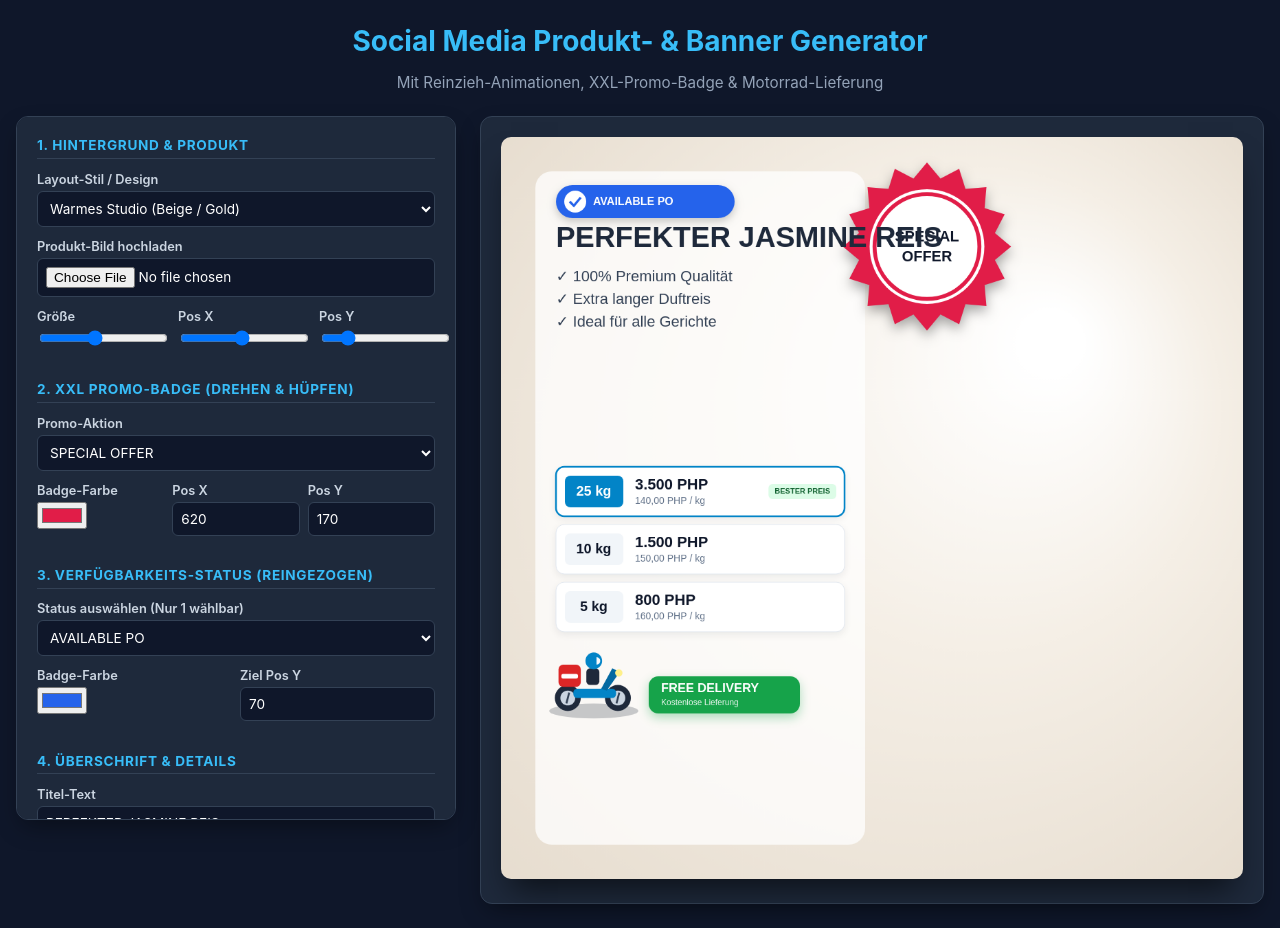
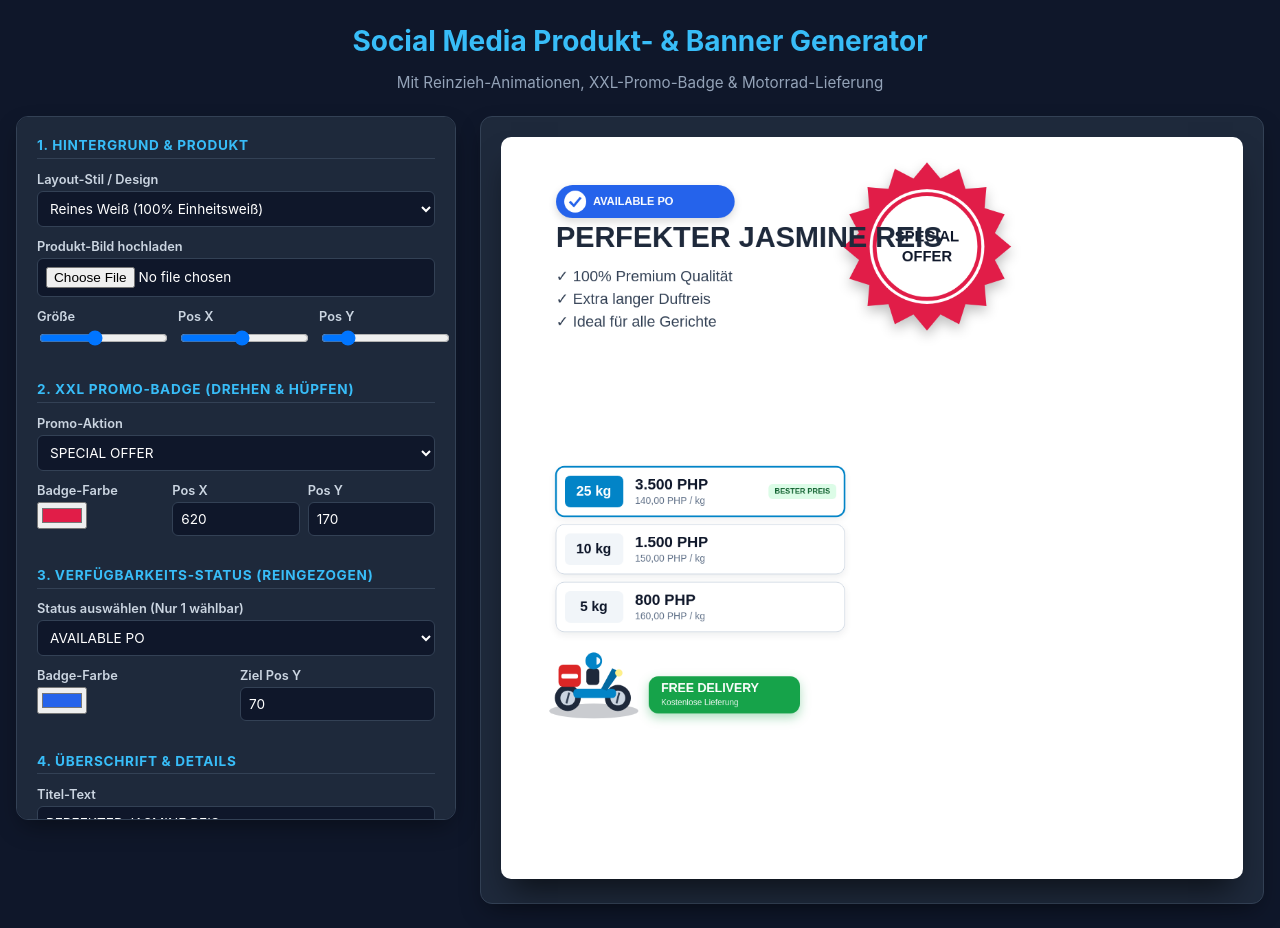
Before and after one commit to sakeun72-cloud/FBMask, a plain HTML site: page index.html in a window 1280 px wide. Drawn offline with Linux system fonts and the light colour scheme.

Commit message:
Modify background style and shadow color settings
Updated background style options and adjusted shadow colors for various elements.

```diff
--- a/index.html
+++ b/index.html
@@ -54,7 +54,8 @@
       <div class="field">
         <label>Layout-Stil / Design</label>
         <select id="bgStyle">
-          <option value="warmStudio">Warmes Studio (Beige / Gold)</option>
+          <option value="pureWhite" selected>Reines Weiß (100% Einheitsweiß)</option>
+          <option value="warmStudio">Warmes Studio (Beige / Soft)</option>
           <option value="freshGreen">Frisches Natur-Grün</option>
           <option value="royalBlue">Elegantes Premium Blau</option>
           <option value="modernClean">Modernes Slate / Dunkel</option>
@@ -301,6 +302,13 @@
 
     function drawBackground() {
       const style = inputs.bgStyle.value;
+
+      if (style === 'pureWhite') {
+        ctx.fillStyle = '#ffffff';
+        ctx.fillRect(0, 0, 1080, 1080);
+        return;
+      }
+
       let grad;
       if (style === 'warmStudio') {
         grad = ctx.createRadialGradient(800, 300, 50, 540, 540, 800);
@@ -419,7 +427,7 @@
         ctx.save();
         ctx.beginPath();
         ctx.ellipse(x + w / 2, y + h - 15, w * 0.38, 22 * scale, 0, 0, Math.PI * 2);
-        ctx.fillStyle = 'rgba(0, 0, 0, 0.22)';
+        ctx.fillStyle = 'rgba(0, 0, 0, 0.15)';
         ctx.filter = 'blur(12px)';
         ctx.fill();
         ctx.restore();
@@ -459,7 +467,7 @@
           ctx.scale(finalScale, finalScale);
           ctx.rotate(rotationAngle);
 
-          ctx.shadowColor = 'rgba(0,0,0,0.35)';
+          ctx.shadowColor = 'rgba(0,0,0,0.25)';
           ctx.shadowBlur = 18; ctx.shadowOffsetY = 8;
 
           ctx.fillStyle = inputs.promoColor.value;
@@ -515,7 +523,7 @@
           ctx.save();
           ctx.translate(currentX, targetY);
 
-          ctx.shadowColor = 'rgba(0, 0, 0, 0.2)';
+          ctx.shadowColor = 'rgba(0, 0, 0, 0.15)';
           ctx.shadowBlur = 12; ctx.shadowOffsetY = 5;
 
           ctx.fillStyle = inputs.statusColor.value;
@@ -616,7 +624,7 @@
             ctx.beginPath(); ctx.roundRect(currentX, startY, 420, 72, 12); ctx.fill();
 
             ctx.shadowColor = 'transparent';
-            ctx.strokeStyle = isBestValue ? '#0284c7' : '#e2e8f0';
+            ctx.strokeStyle = isBestValue ? '#0284c7' : '#cbd5e1';
             ctx.lineWidth = isBestValue ? 2.5 : 1;
             ctx.stroke();
 
@@ -635,7 +643,6 @@
             ctx.font = '500 14px sans-serif'; ctx.fillStyle = '#64748b';
             ctx.fillText(row.perKgStr, currentX + 115, startY + 54);
 
-            // Dynamischer Badge-Text auf der 1. Preiszeile
             const badgeText = inputs.p1BadgeText.value.trim();
             if (isBestValue && badgeText !== "") {
               ctx.font = 'bold 11px sans-serif';
@@ -681,7 +688,6 @@
           ctx.textAlign = 'left'; ctx.textBaseline = 'alphabetic';
           ctx.fillText(inputs.delivText.value, 18, -4);
 
-          // Variable Untertitel-Zeile
           if (inputs.delivSubText.value.trim() !== "") {
             ctx.font = '500 12px sans-serif'; ctx.fillStyle = 'rgba(255, 255, 255, 0.9)';
             ctx.fillText(inputs.delivSubText.value, 18, 15);
```
